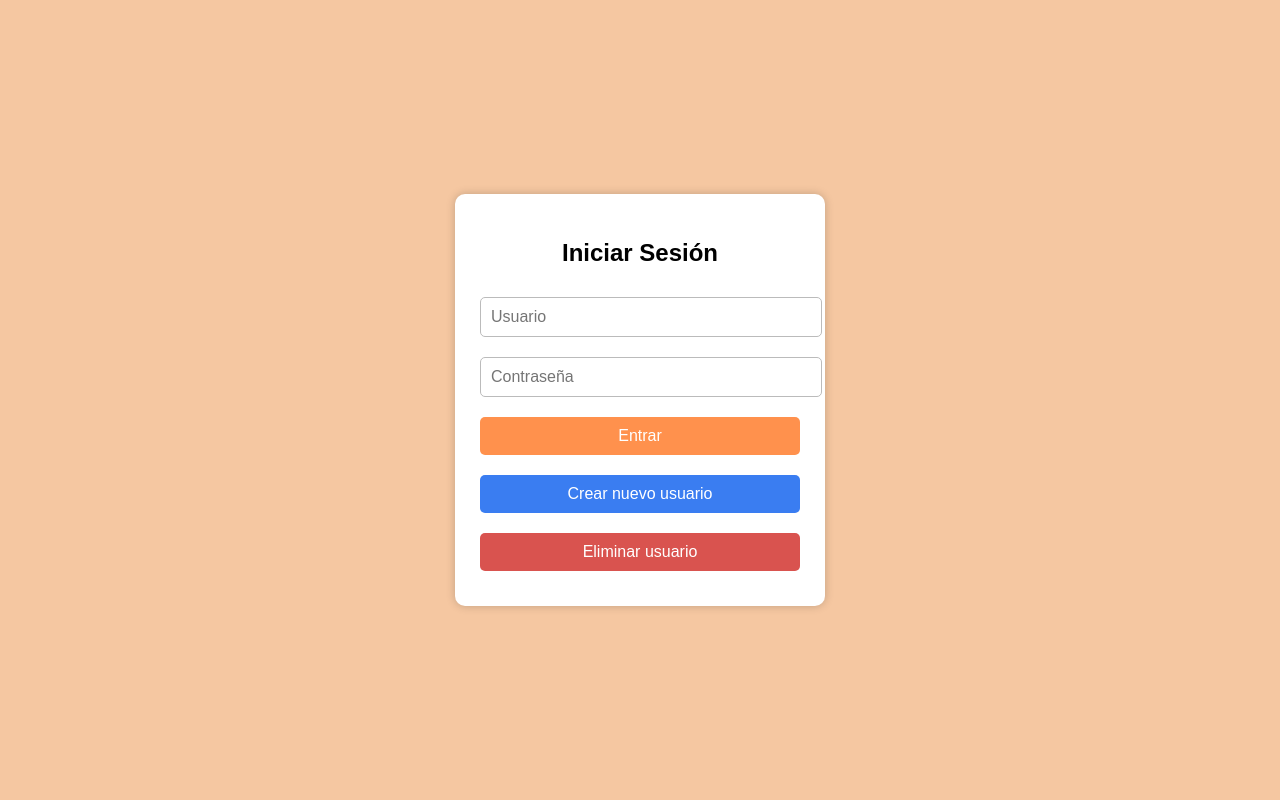
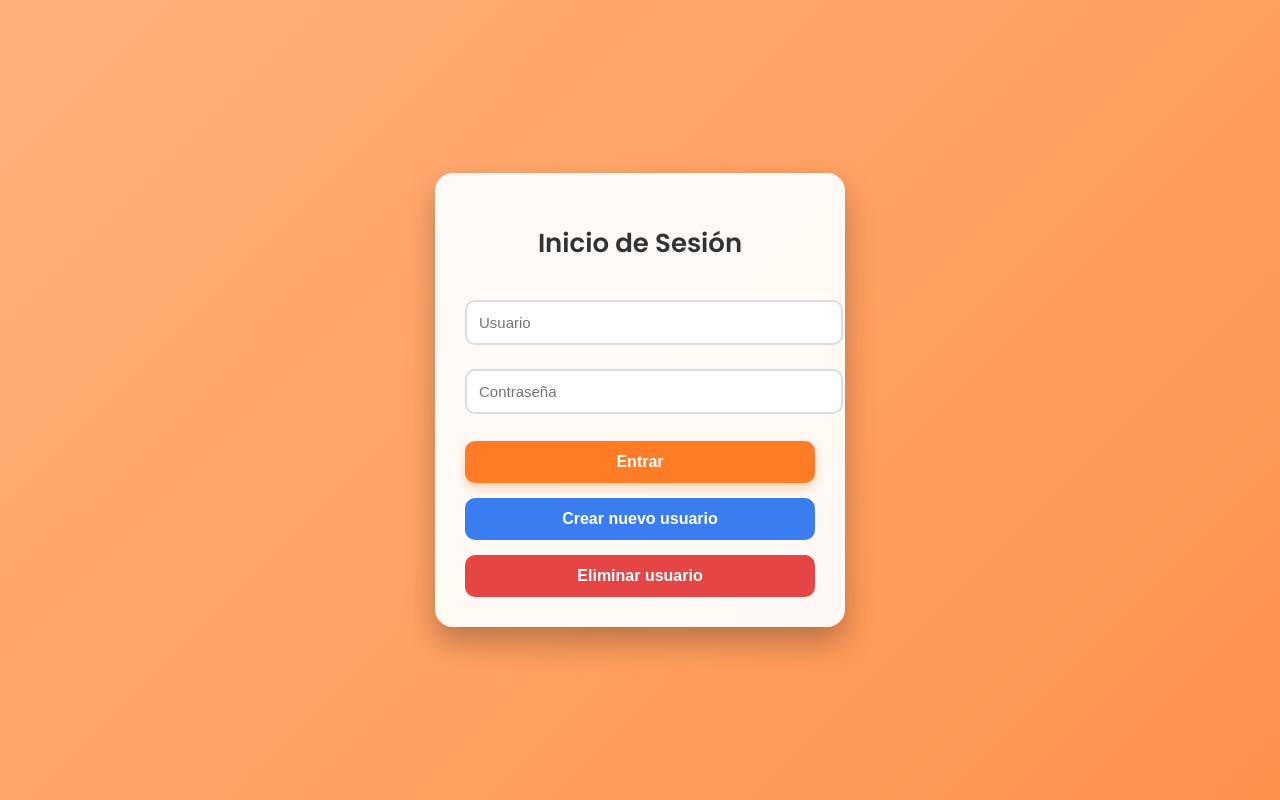
Before and after one commit to grecoeduardocimientos23-dotcom/ICE-CRAFT, a website: page Public/login.html in a window 1280 px wide. Drawn offline with Linux system fonts and the light colour scheme.

Commit message:
agregarr archivos nuevos

```diff
--- a/Public/login.html
+++ b/Public/login.html
@@ -1,56 +1,109 @@
 <!DOCTYPE html>
 <html lang="es">
-
 <head>
 <meta charset="UTF-8">
 <meta name="viewport" content="width=device-width, initial-scale=1.0">
-    <title>Login | Cafetería</title>
+<title>Login | Ice Craft</title>
+
+<link href="https://fonts.googleapis.com/css2?family=Poppins:wght@300;400;600&display=swap" rel="stylesheet">
 
 <style>
     body {
-            background: #f5c7a1;
-            font-family: Arial, sans-serif;
+        margin: 0;
+        font-family: "Poppins", sans-serif;
+        background: linear-gradient(135deg, #ffb17a, #ff914d);
+        height: 100vh;
         display: flex;
         justify-content: center;
         align-items: center;
-            height: 100vh;
-            margin: 0;
+        animation: fadeIn 1s ease-in-out;
+    }
+
+    @keyframes fadeIn {
+        from { opacity: 0; transform: scale(0.95); }
+        to { opacity: 1; transform: scale(1); }
     }
 
     .login-box {
-            background: white;
-            padding: 25px;
-            width: 320px;
-            border-radius: 10px;
-            box-shadow: 0 0 10px #0003;
+        width: 350px;
+        background: #ffffffee;
+        padding: 30px;
+        border-radius: 18px;
+        box-shadow: 0 15px 30px #0004;
         text-align: center;
+        backdrop-filter: blur(10px);
+        animation: floatUp 0.7s ease-out;
     }
 
-        input,
-        button {
+    @keyframes floatUp {
+        from { transform: translateY(25px); opacity: 0; }
+        to { transform: translateY(0); opacity: 1; }
+    }
+
+    .login-box h2 {
+        font-size: 26px;
+        color: #333;
+        margin-bottom: 25px;
+        font-weight: 600;
+    }
+
+    input {
         width: 100%;
-            padding: 10px;
-            margin: 10px 0;
-            border-radius: 5px;
-            border: 1px solid #bbb;
-            font-size: 16px;
+        padding: 12px;
+        margin: 12px 0;
+        border: 2px solid #ddd;
+        border-radius: 10px;
+        font-size: 15px;
+        transition: .3s;
+    }
+
+    input:focus {
+        border-color: #ff914d;
+        outline: none;
+        box-shadow: 0 0 8px #ff914d77;
     }
 
     button {
-            background: #ff914d;
+        width: 100%;
+        padding: 12px;
+        margin-top: 15px;
         border: none;
-            color: white;
+        border-radius: 10px;
+        font-size: 16px;
+        font-weight: 600;
         cursor: pointer;
-            transition: 0.2s;
+        transition: .3s;
     }
 
-        button:hover {
-            background: #d76d2a;
+    .btn-primary {
+        background: #ff7b25;
+        color: white;
+        box-shadow: 0 5px 10px #ff7b2555;
     }
 
-        .link {
+    .btn-primary:hover {
+        background: #e66816;
+        transform: scale(1.03);
+    }
+
+    .btn-link {
         background: #3a7df1;
-            margin-top: 10px;
+        color: white;
+    }
+
+    .btn-link:hover {
+        background: #1f5fce;
+        transform: scale(1.03);
+    }
+
+    .btn-danger {
+        background: #e64545;
+        color: white;
+    }
+
+    .btn-danger:hover {
+        background: #c72e2e;
+        transform: scale(1.03);
     }
 </style>
 </head>
@@ -58,18 +111,18 @@
 <body>
 
 <div class="login-box">
-        <h2>Iniciar Sesión</h2>
+    <h2>Inicio de Sesión</h2>
 
     <input id="usuario" type="text" placeholder="Usuario">
     <input id="password" type="password" placeholder="Contraseña">
 
-        <button onclick="login()">Entrar</button>
+    <button class="btn-primary" onclick="login()">Entrar</button>
 
-        <button class="link" onclick="location.href='nuevo_usu.html'">
+    <button class="btn-link" onclick="location.href='nuevo_usu.html'">
         Crear nuevo usuario
     </button>
 
-        <button class="link" style="background:#d9534f" onclick="location.href='eliminar_usu.html'">
+    <button class="btn-danger" onclick="location.href='eliminar_usu.html'">
         Eliminar usuario
     </button>
 </div>
@@ -96,14 +149,13 @@
             body: JSON.stringify({ usuario, password })
         });
 
-            // Verifica problema de conexión REAL
         if (!res.ok) {
-                alert(`Servidor respondió con error HTTP ${res.status}`);
+            alert(`Error del servidor: ${res.status}`);
             return;
         }
 
         const data = await res.json();
-            console.log("Respuesta del servidor:", data);
+        console.log("Respuesta:", data);
 
         if (!data.ok) {
             alert(data.mensaje || "Usuario o contraseña incorrectos");
@@ -113,21 +165,17 @@
         localStorage.setItem("usuario", data.nombre);
 
         if (data.rol === "admin") {
-                window.location.href = 'informe.html';
+            window.location.href = "informe.html";
         } else {
-                window.location.href = 'CAFETERIA1.HTML';
+            window.location.href = "CAFETERIA1.html";
         }
 
     } catch (error) {
-            console.error("Error de conexión:", error);
-            alert("❗ No se pudo conectar con el servidor (Render puede estar dormido). Intenta de nuevo en 20 segundos.");
+        console.error("Error:", error);
+        alert("No se pudo conectar con el servidor. Intenta en unos segundos.");
     }
 }
 </script>
 
-
-
-
 </body>
-
 </html>
```
Lines whose indentation alone changed are shown as unchanged.
